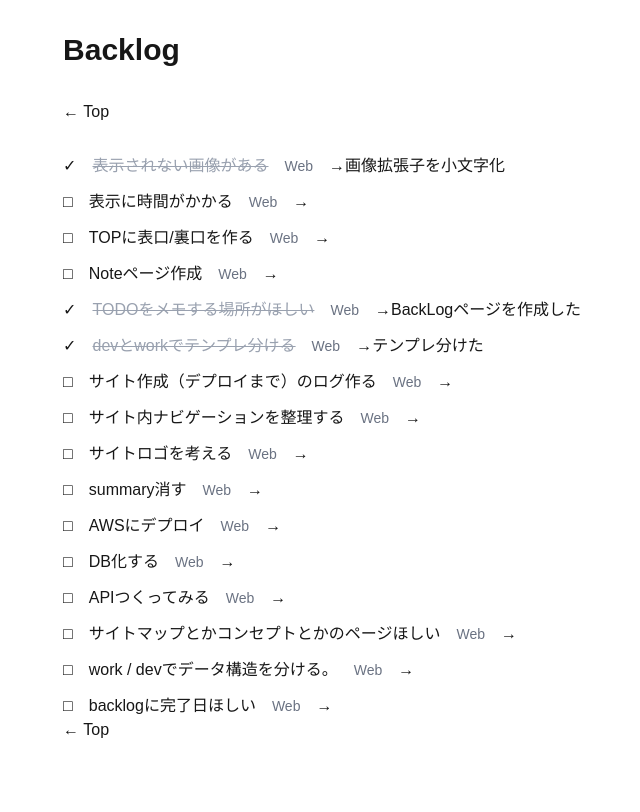
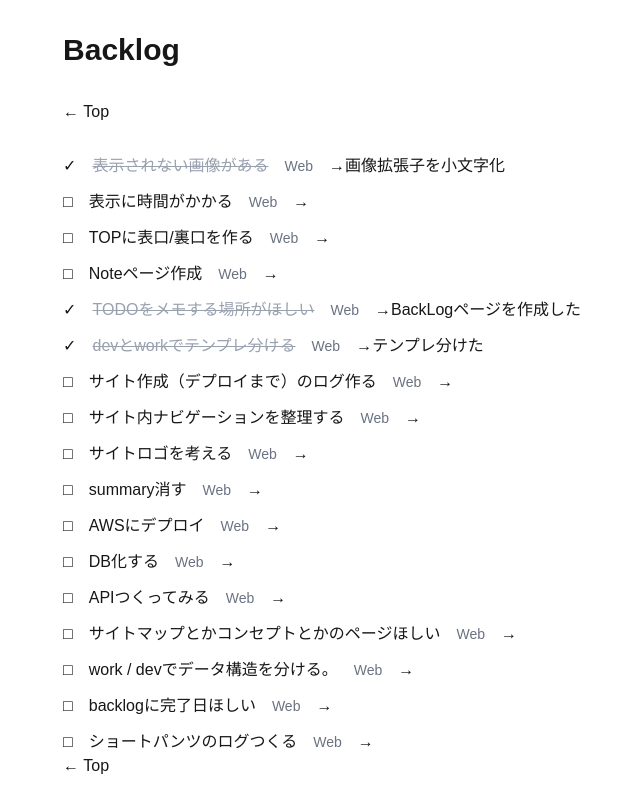
Before and after one commit to yamamotoyakuhinsenryoten-cmd/mountain-book-dyeshop, a Next.js app: page /backlogs in a window 1280 px wide. Shown: the top 812 px of the page, without its empty margins (318-958 px from the left). Built offline with nearby package versions, Linux system fonts and the light colour scheme.

Commit message:
backlog更新

```diff
--- a/data/backlogs/index.ts
+++ b/data/backlogs/index.ts
@@ -81,5 +81,10 @@
         done:false,
         link: {name:"",value:""}
     },
+    {   title:"ショートパンツのログつくる",
+        category:"Web",
+        done:false,
+        link: {name:"",value:""}
+    },
 
 ];
```
